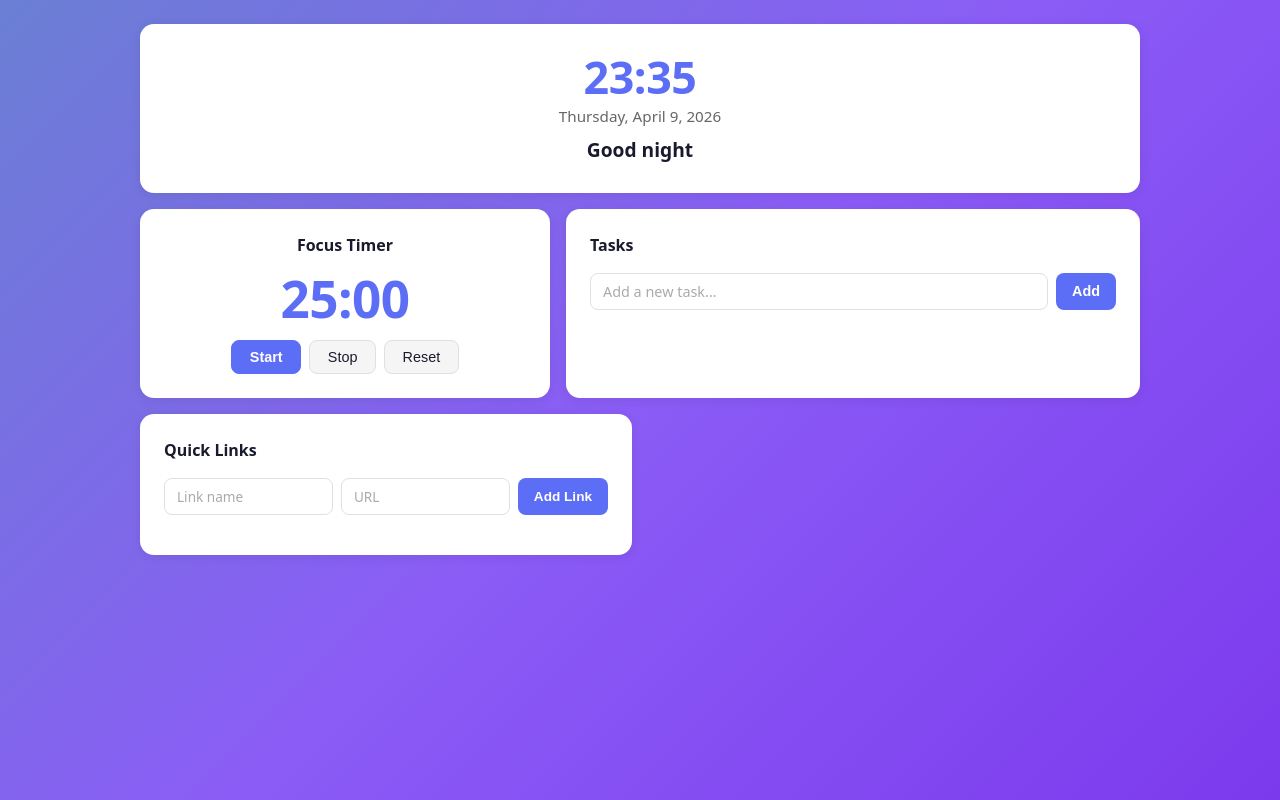
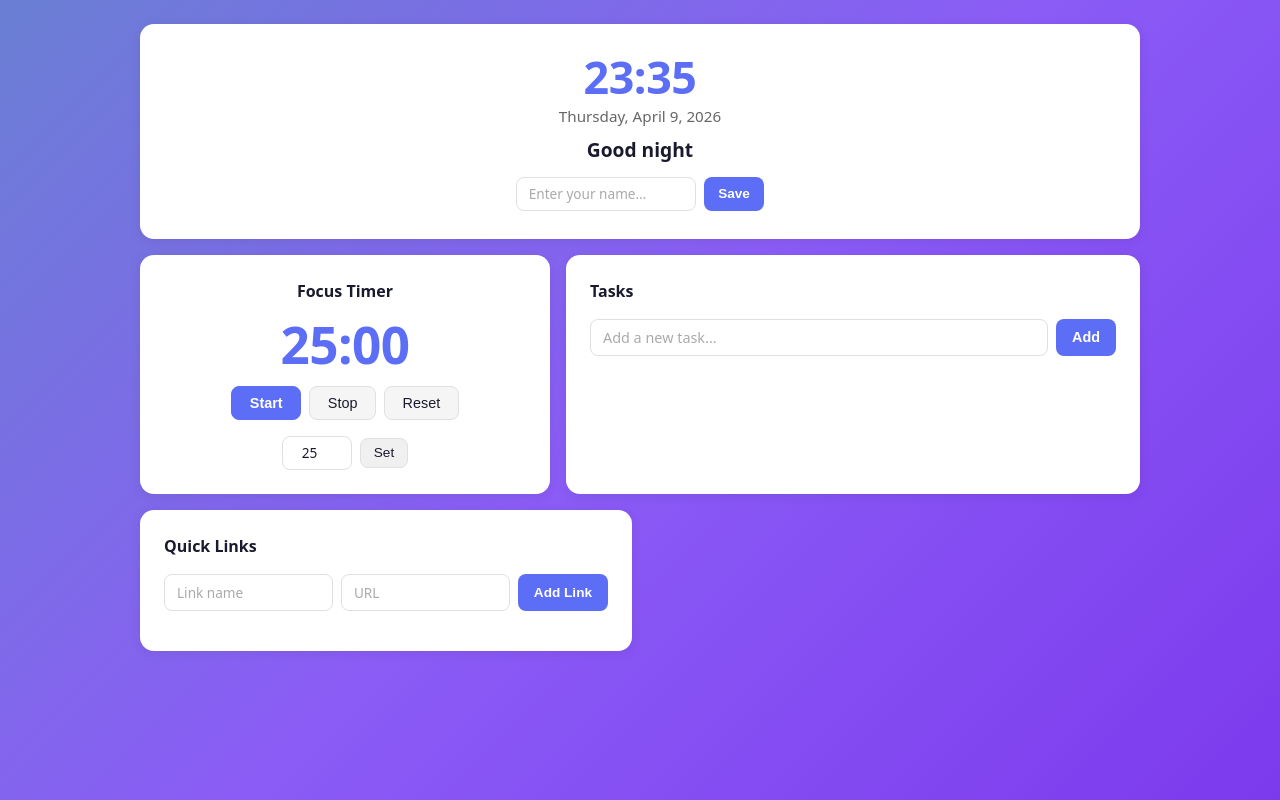
Before and after one commit to Suhin/CodingCamp-6Apr26-husinnandaperwira, a plain HTML site: page index.html in a window 1280 px wide. Drawn offline with Linux system fonts and the light colour scheme.

Commit message:
CodingCamp-V3
Add Challenges (Choose 3):
Custom name in greeting
Change Pomodoro time
Prevent duplicate tasks

```diff
--- a/css/styles.css
+++ b/css/styles.css
@@ -400,8 +400,97 @@ body {
 }
 
 /* -------------------------------------------------------------------------
-   Utility
+   Greeting — name form
 ------------------------------------------------------------------------- */
+#name-form {
+  display: flex;
+  gap: 0.5rem;
+  justify-content: center;
+  margin-top: 0.5rem;
+}
+
+#name-input {
+  padding: 0.4rem 0.75rem;
+  border: 1px solid var(--border);
+  border-radius: 8px;
+  font-size: 0.85rem;
+  font-family: inherit;
+  color: var(--text);
+  background: #fff;
+  width: 180px;
+  transition: border-color 0.15s;
+}
+
+#name-input::placeholder { color: #aaa; }
+#name-input:focus { outline: none; border-color: var(--accent); }
+
+#name-form button[type="submit"] {
+  padding: 0.4rem 0.9rem;
+  background: var(--accent);
+  border: none;
+  border-radius: 8px;
+  color: #fff;
+  font-size: 0.85rem;
+  font-weight: 600;
+  cursor: pointer;
+  transition: background 0.15s;
+}
+
+#name-form button[type="submit"]:hover {
+  background: var(--accent-hover);
+}
+
+/* -------------------------------------------------------------------------
+   Timer — duration form
+------------------------------------------------------------------------- */
+#timer-duration-form {
+  display: flex;
+  gap: 0.5rem;
+  align-items: center;
+}
+
+#timer-duration-input {
+  width: 70px;
+  padding: 0.4rem 0.5rem;
+  border: 1px solid var(--border);
+  border-radius: 8px;
+  font-size: 0.85rem;
+  font-family: inherit;
+  color: var(--text);
+  text-align: center;
+  background: #fff;
+  transition: border-color 0.15s;
+}
+
+#timer-duration-input:focus { outline: none; border-color: var(--accent); }
+
+#timer-duration-form button[type="submit"] {
+  padding: 0.4rem 0.8rem;
+  background: #f0f0f0;
+  border: 1px solid var(--border);
+  border-radius: 8px;
+  color: var(--text);
+  font-size: 0.85rem;
+  font-weight: 500;
+  cursor: pointer;
+  transition: background 0.15s;
+}
+
+#timer-duration-form button[type="submit"]:hover {
+  background: #e0e0e0;
+}
+
+/* -------------------------------------------------------------------------
+   Task duplicate message
+------------------------------------------------------------------------- */
+#task-duplicate-msg {
+  font-size: 0.8rem;
+  color: var(--danger);
+  font-weight: 500;
+  margin-top: -0.25rem;
+}
+
+
 .hidden {
   display: none !important;
 }
--- a/index.html
+++ b/index.html
@@ -14,6 +14,10 @@
       <time id="time-display"></time>
       <p id="date-display"></p>
       <p id="greeting-text"></p>
+      <form id="name-form">
+        <input id="name-input" type="text" placeholder="Enter your name…" autocomplete="off" maxlength="40" />
+        <button type="submit">Save</button>
+      </form>
     </section>
 
     <!-- Row: Focus Timer (left) + Task Manager (right) -->
@@ -29,6 +33,10 @@
           <button id="timer-stop">Stop</button>
           <button id="timer-reset">Reset</button>
         </div>
+        <form id="timer-duration-form">
+          <input id="timer-duration-input" type="number" min="1" max="120" placeholder="Minutes" />
+          <button type="submit">Set</button>
+        </form>
       </section>
 
       <!-- Task Manager -->
@@ -38,6 +46,7 @@
           <input id="task-input" type="text" placeholder="Add a new task..." autocomplete="off" />
           <button type="submit">Add</button>
         </form>
+        <p id="task-duplicate-msg" class="hidden">Task already exists!</p>
         <ul id="task-list"></ul>
       </section>
 
--- a/js/app.js
+++ b/js/app.js
@@ -54,8 +54,12 @@ const GreetingModule = window.GreetingModule = {
     const greetingEl = document.getElementById('greeting-text');
     const timeEl = document.getElementById('time-display');
     const dateEl = document.getElementById('date-display');
+    const name = Storage.get('userName');
 
-    if (greetingEl) greetingEl.textContent = GreetingModule.getGreeting(now.getHours());
+    if (greetingEl) {
+      const base = GreetingModule.getGreeting(now.getHours());
+      greetingEl.textContent = name ? base + ', ' + name + '!' : base;
+    }
     if (timeEl) timeEl.textContent = GreetingModule.formatTime(now);
     if (dateEl) dateEl.textContent = GreetingModule.formatDate(now);
   },
@@ -63,6 +67,25 @@ const GreetingModule = window.GreetingModule = {
   init() {
     GreetingModule._render();
     setInterval(GreetingModule._render, 60 * 1000);
+
+    // Pre-fill saved name
+    const nameInput = document.getElementById('name-input');
+    const savedName = Storage.get('userName');
+    if (nameInput && savedName) nameInput.value = savedName;
+
+    const form = document.getElementById('name-form');
+    if (form) {
+      form.addEventListener('submit', function (e) {
+        e.preventDefault();
+        const val = nameInput ? nameInput.value.trim() : '';
+        if (val) {
+          Storage.set('userName', val);
+        } else {
+          Storage.set('userName', null);
+        }
+        GreetingModule._render();
+      });
+    }
   },
 };
 
@@ -71,6 +94,7 @@ const GreetingModule = window.GreetingModule = {
 // ---------------------------------------------------------------------------
 const FocusTimer = window.FocusTimer = {
   remaining: 1500,
+  duration: 1500,
   _intervalId: null,
 
   formatTime(seconds) {
@@ -85,7 +109,7 @@ const FocusTimer = window.FocusTimer = {
   },
 
   start() {
-    if (FocusTimer._intervalId !== null) return; // no-op if already running
+    if (FocusTimer._intervalId !== null) return;
     FocusTimer._intervalId = setInterval(function () {
       FocusTimer.remaining -= 1;
       FocusTimer._render();
@@ -104,21 +128,50 @@ const FocusTimer = window.FocusTimer = {
 
   reset() {
     FocusTimer.stop();
-    FocusTimer.remaining = 1500;
+    FocusTimer.remaining = FocusTimer.duration;
     FocusTimer._render();
     const completion = document.getElementById('timer-completion');
     if (completion) completion.classList.add('hidden');
   },
 
+  setDuration(minutes) {
+    const mins = parseInt(minutes, 10);
+    if (!mins || mins < 1 || mins > 120) return;
+    FocusTimer.stop();
+    FocusTimer.duration = mins * 60;
+    FocusTimer.remaining = FocusTimer.duration;
+    FocusTimer._render();
+    Storage.set('timerDuration', mins);
+    const completion = document.getElementById('timer-completion');
+    if (completion) completion.classList.add('hidden');
+  },
+
   init() {
-    FocusTimer.remaining = 1500;
+    const savedMins = Storage.get('timerDuration');
+    if (savedMins) {
+      FocusTimer.duration = savedMins * 60;
+    }
+    FocusTimer.remaining = FocusTimer.duration;
     FocusTimer._render();
+
+    // Pre-fill duration input
+    const durationInput = document.getElementById('timer-duration-input');
+    if (durationInput) durationInput.value = FocusTimer.duration / 60;
+
     const startBtn = document.getElementById('timer-start');
     const stopBtn = document.getElementById('timer-stop');
     const resetBtn = document.getElementById('timer-reset');
     if (startBtn) startBtn.addEventListener('click', function () { FocusTimer.start(); });
     if (stopBtn) stopBtn.addEventListener('click', function () { FocusTimer.stop(); });
     if (resetBtn) resetBtn.addEventListener('click', function () { FocusTimer.reset(); });
+
+    const durationForm = document.getElementById('timer-duration-form');
+    if (durationForm) {
+      durationForm.addEventListener('submit', function (e) {
+        e.preventDefault();
+        if (durationInput) FocusTimer.setDuration(durationInput.value);
+      });
+    }
   },
 };
 
@@ -130,11 +183,17 @@ const TaskManager = window.TaskManager = {
 
   addTask(label) {
     const trimmed = label.trim();
-    if (!trimmed) return;
+    if (!trimmed) return false;
+    // Prevent duplicate (case-insensitive)
+    const duplicate = TaskManager.tasks.some(function (t) {
+      return t.label.toLowerCase() === trimmed.toLowerCase();
+    });
+    if (duplicate) return 'duplicate';
     const task = { id: String(Date.now()), label: trimmed, completed: false };
     TaskManager.tasks.push(task);
     TaskManager.save();
     TaskManager.render();
+    return true;
   },
 
   editTask(id, newLabel) {
@@ -228,13 +287,22 @@ const TaskManager = window.TaskManager = {
     TaskManager.tasks = Storage.get('tasks') ?? [];
     TaskManager.render();
     const form = document.getElementById('task-form');
+    const dupMsg = document.getElementById('task-duplicate-msg');
     if (form) {
       form.addEventListener('submit', function (e) {
         e.preventDefault();
         const input = document.getElementById('task-input');
         if (input) {
-          TaskManager.addTask(input.value);
-          input.value = '';
+          const result = TaskManager.addTask(input.value);
+          if (result === 'duplicate') {
+            if (dupMsg) {
+              dupMsg.classList.remove('hidden');
+              setTimeout(function () { dupMsg.classList.add('hidden'); }, 2500);
+            }
+          } else if (result === true) {
+            input.value = '';
+            if (dupMsg) dupMsg.classList.add('hidden');
+          }
         }
       });
     }
```
